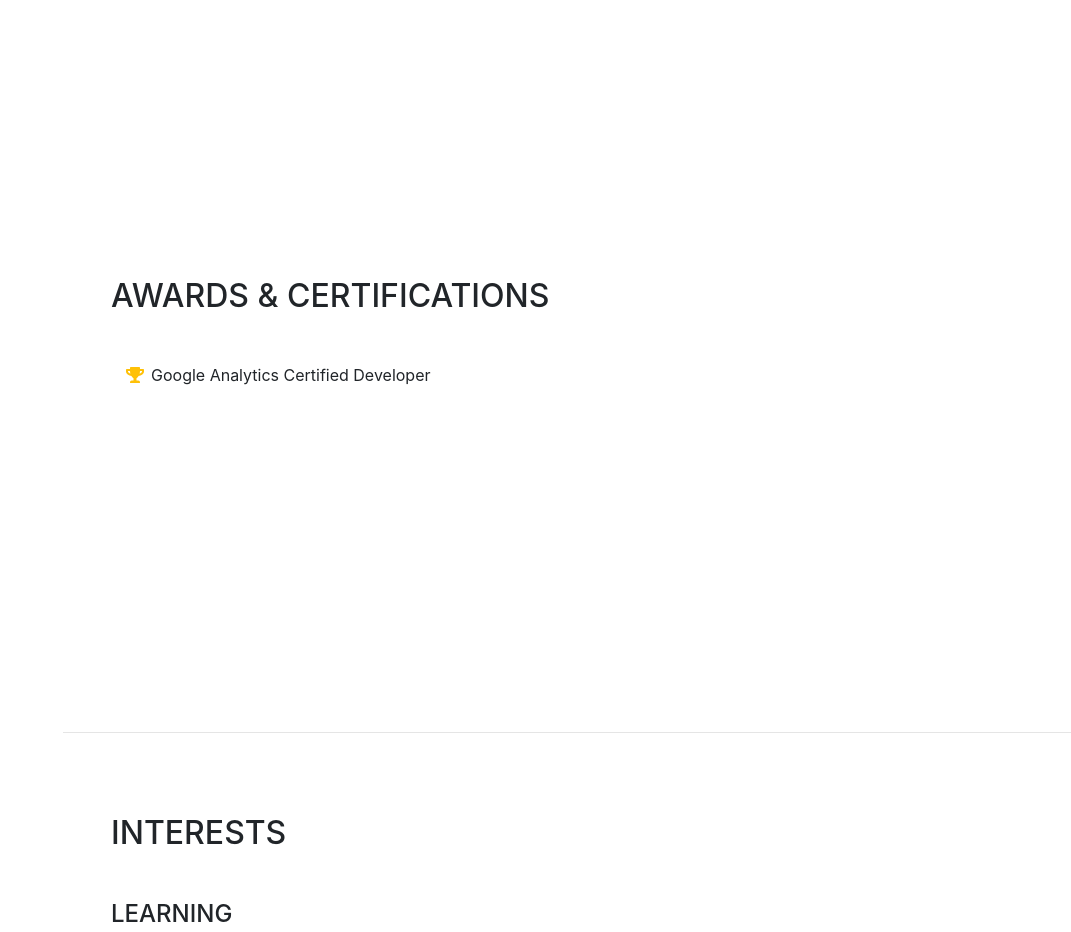
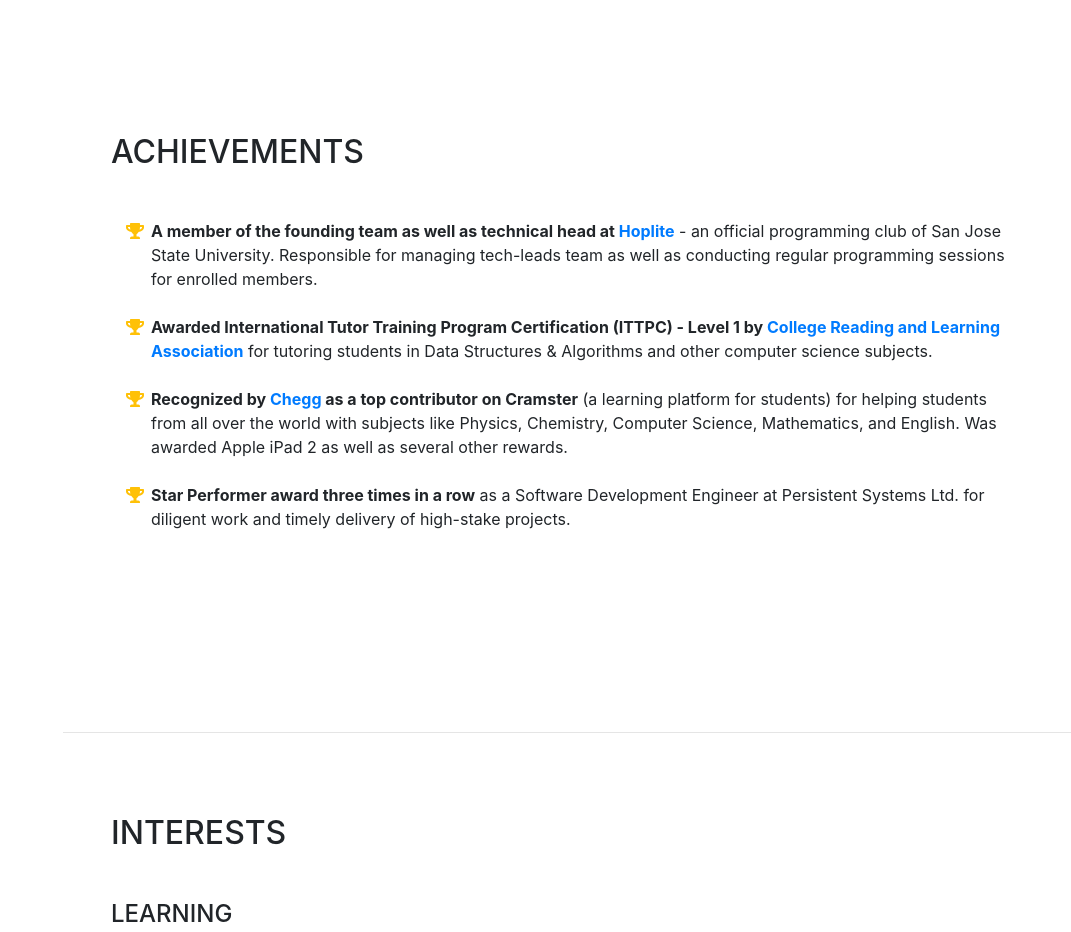
Before and after one commit to saurabhmithe/saurabhmithe.github.io, a website with bundled scripts: page index.html in a window 1280 px wide. Shown: the part 8960-9892 px from the top of the page, without its empty margins (209-1280 px from the left). Built offline with nearby package versions, Linux system fonts and the light colour scheme; a web font is replaced by a local one.

Commit message:
added achievements

```diff
--- a/index.html
+++ b/index.html
@@ -477,8 +477,7 @@
                         <img src="img/joshua.jpg" width=100%><p></p>
                       </div>
 
-                <div class="column">
-                </div>
+                      <div class="column"></div>
                     </div>
 
                     <h3>Leading weekly programming sessions for members at Hoplite SJSU</h3>
@@ -499,11 +498,27 @@
 
                 <section class="resume-section p-3 p-lg-5 d-flex flex-column" id="awards">
                   <div class="my-auto">
-            <h2 class="mb-5">Awards &amp; Certifications</h2>
+                    <h2 class="mb-5">Achievements</h2>
                     <ul class="fa-ul mb-0">
                       <li>
                         <i class="fa-li fa fa-trophy text-warning"></i>
-                Google Analytics Certified Developer</li>
+                        <b>A member of the founding team as well as technical head at <a href="https://www.linkedin.com/company/sjsu-hoplite/" target="_blank">Hoplite</a></b> - an official programming club of San Jose State University. Responsible for managing tech-leads team as well as conducting regular programming sessions for enrolled members.
+                      </li>
+                      </br>
+                      <li>
+                        <i class="fa-li fa fa-trophy text-warning"></i>
+                        <b>Awarded International Tutor Training Program Certification (ITTPC) - Level 1 by <a href="https://www.crla.net/" target="_blank">College Reading and Learning Association</a></b> for tutoring students in Data Structures & Algorithms and other computer science subjects.
+                      </li>
+                      </br>
+                      <li>
+                        <i class="fa-li fa fa-trophy text-warning"></i>
+                        <b>Recognized by <a href="https://www.chegg.com/" target="_blank">Chegg</a> as a top contributor on Cramster</b> (a learning platform for students) for helping students from all over the world with subjects like Physics, Chemistry, Computer Science, Mathematics, and English. Was awarded Apple iPad 2 as well as several other rewards.
+                      </li>
+                      </br>
+                      <li>
+                        <i class="fa-li fa fa-trophy text-warning"></i>
+                        <b>Star Performer award three times in a row</b> as a Software Development Engineer at Persistent Systems Ltd. for diligent work and timely delivery of high-stake projects.
+                      </li>
                       </ul>
                     </div>
                   </section>
```
Lines whose indentation alone changed are shown as unchanged.
